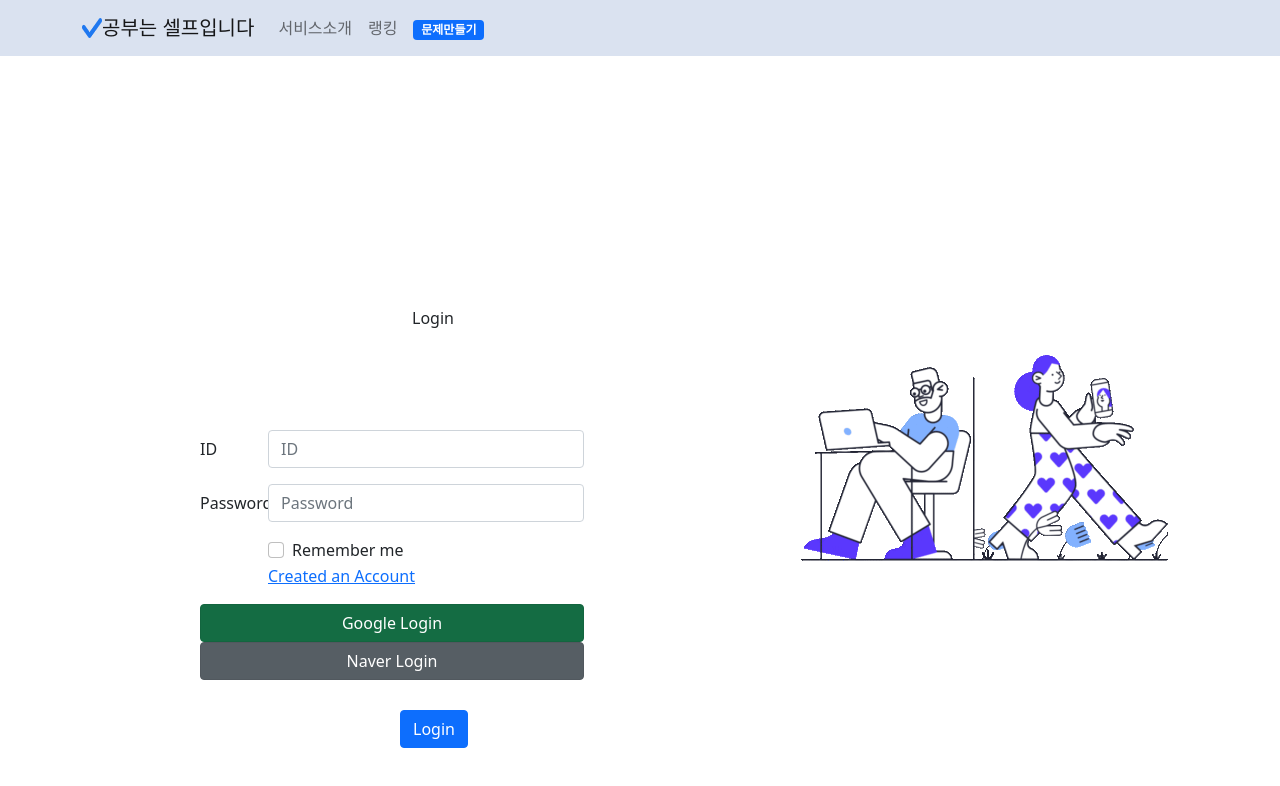
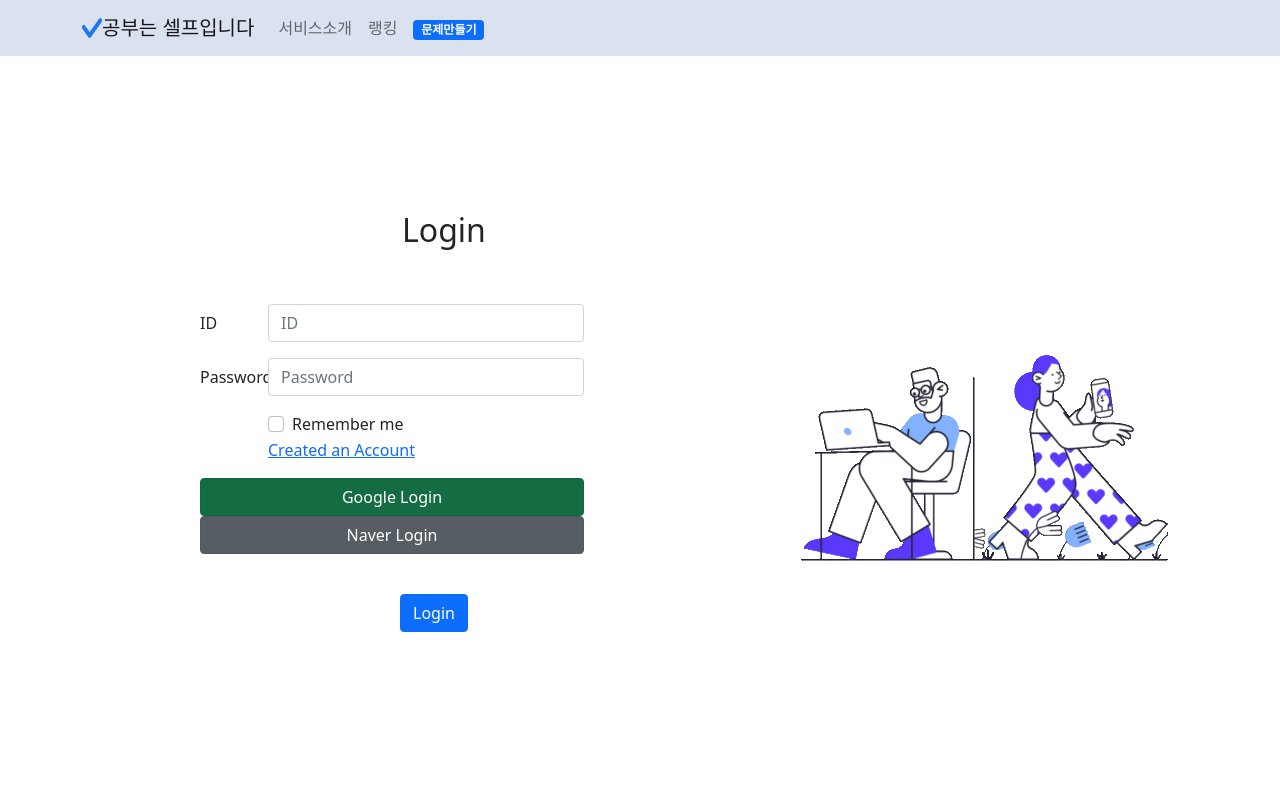
Before and after one commit to yeon32/SelfStudy, a React (Create React App) app: page / in a window 1280 px wide. Shown: the top 786 px of the page. Built offline with nearby package versions, Linux system fonts and the light colour scheme.

Commit message:
로그인 페이지 변동

```diff
--- a/src/FirstPage.js
+++ b/src/FirstPage.js
@@ -41,7 +41,7 @@ function FirstPage() {
 
           <div className={styles.firstpage_logo}>
              <img
-                src={firstpage_logo} />
+                src={firstpage_logo}  />
 
          </div>
        </div>
--- a/src/FirstPage.module.css
+++ b/src/FirstPage.module.css
@@ -12,12 +12,11 @@
 .login {
   width: 30%;
   margin-left: 200px;
-  margin-top: 250px;
+  margin-top: 150px;
 }
 
 .firstpage_logo {
   float: right;
   margin-top: 250px;
   margin-left: 200px;
-  size: 100%;
 }
--- a/src/Login.module.css
+++ b/src/Login.module.css
@@ -1,6 +1,7 @@
 .text {
-  margin-left: 200px;
-  margin-bottom: 100px;
+  margin-left: 190px;
+  font-size: xx-large;
+  padding-bottom: 50px;
 }
 
 .Form {
@@ -10,6 +11,6 @@
 .auth_social_buttons {
 }
 .loginbutton {
-  margin-top: 30px;
+  margin-top: 40px;
   margin-left: 200px;
 }
--- a/src/MainPage.js
+++ b/src/MainPage.js
@@ -26,7 +26,7 @@ function MainPage() {
             </InputGroup>
           </div>
         </Container>
-        <Footer/></>
+        </>
 
 
     );
```
Also changed, not shown: src/Login.js (+3 -4 lines), src/images/google.png (deleted), src/images/naver.png (deleted).
